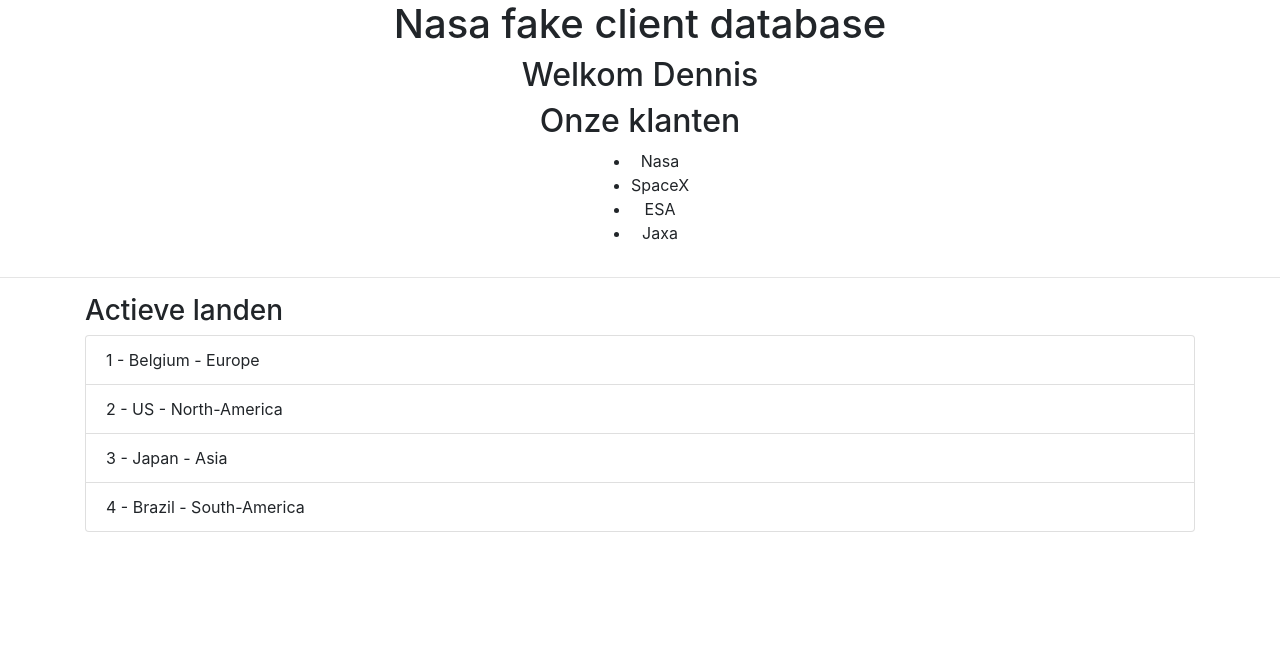
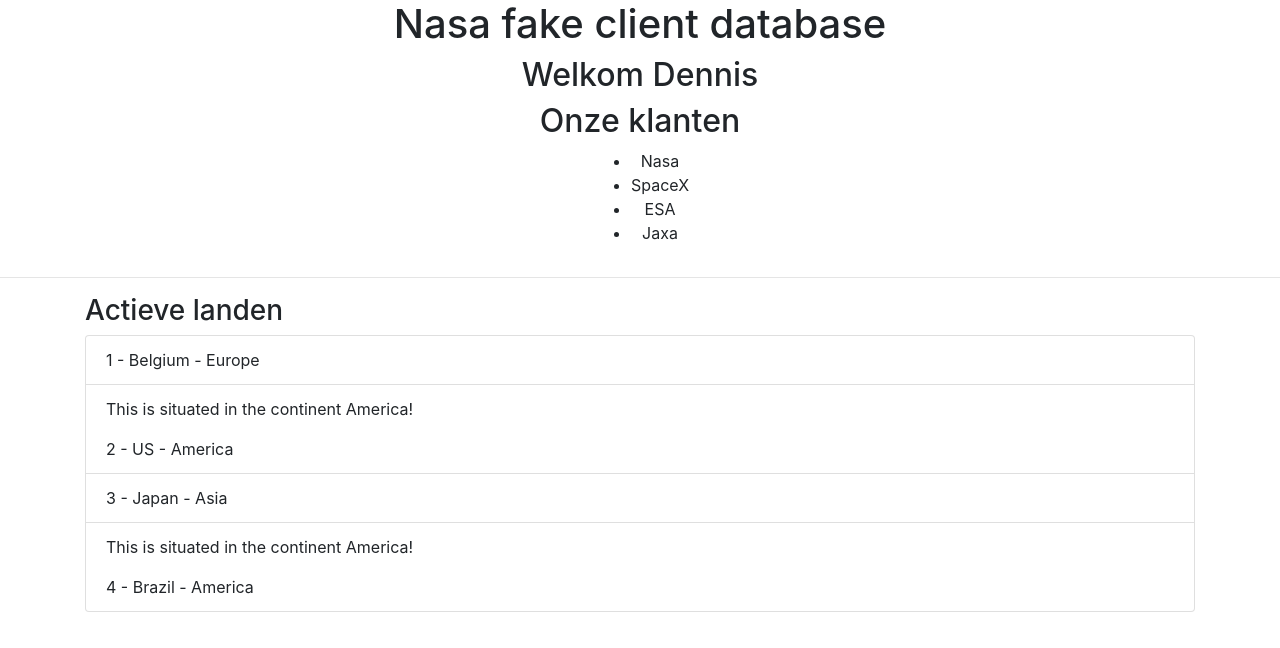
Before and after one commit to DennisNowicki/SyntraAngular, an Angular app: page / in a window 1280 px wide. Shown: the top 648 px of the page. Built offline with nearby package versions, Linux system fonts and the light colour scheme.

Commit message:
made use of the *ngIf directive

```diff
--- a/src/app/app.component.html
+++ b/src/app/app.component.html
@@ -11,6 +11,7 @@
   <h3>Actieve landen</h3>
   <ul class="list-group">
     <li class="list-group-item" *ngFor="let country of countries">
+      <p *ngIf='country.continent === "America"'>This is situated in the continent America!</p>
       {{ country.id }} - {{ country.name }} - {{ country.continent }}
     </li>
   </ul>
--- a/src/app/app.component.ts
+++ b/src/app/app.component.ts
@@ -19,9 +19,9 @@
     this.name = 'Dennis';
     this .countries = [
       new Country(1, 'Belgium', 'Europe'),
-      new Country(2, 'US', 'North-America'),
+      new Country(2, 'US', 'America'),
       new Country(3, 'Japan', 'Asia'),
-      new Country(4, 'Brazil', 'South-America')
+      new Country(4, 'Brazil', 'America')
     ];
 
   }
```
